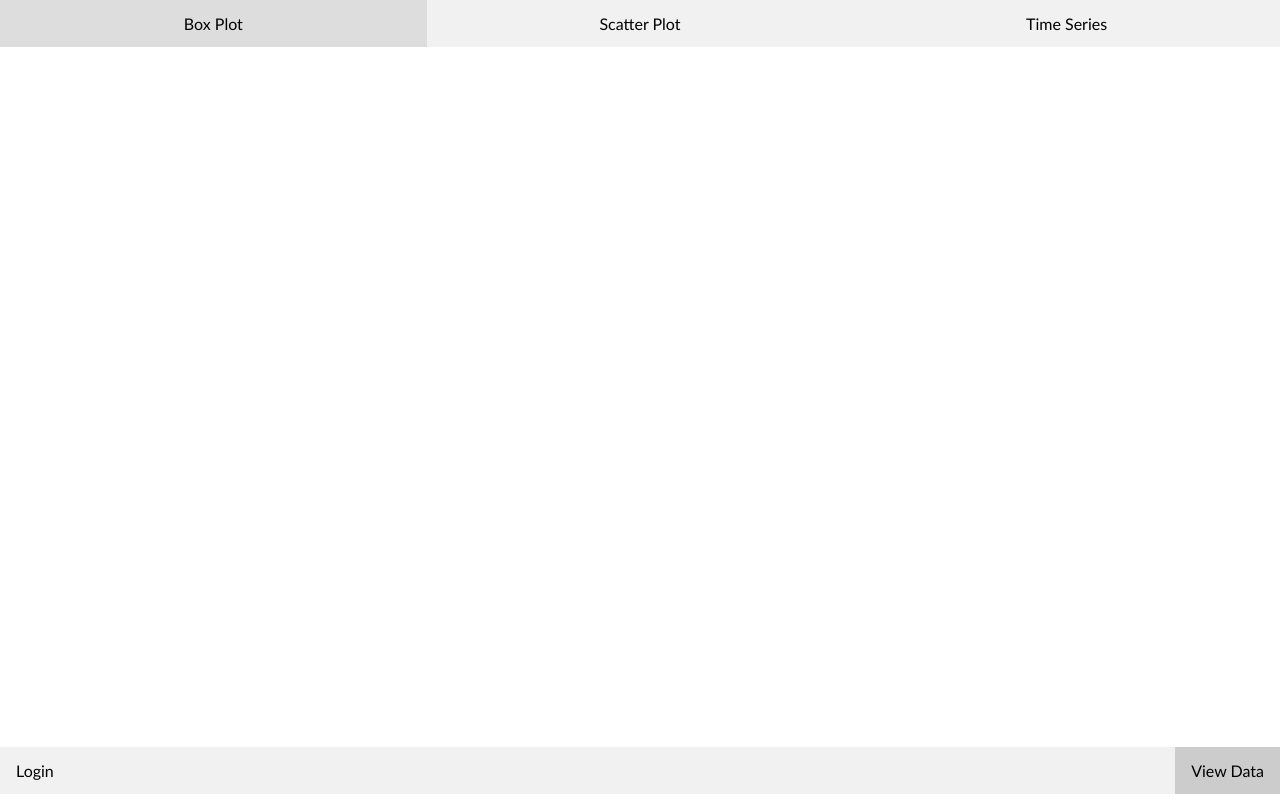
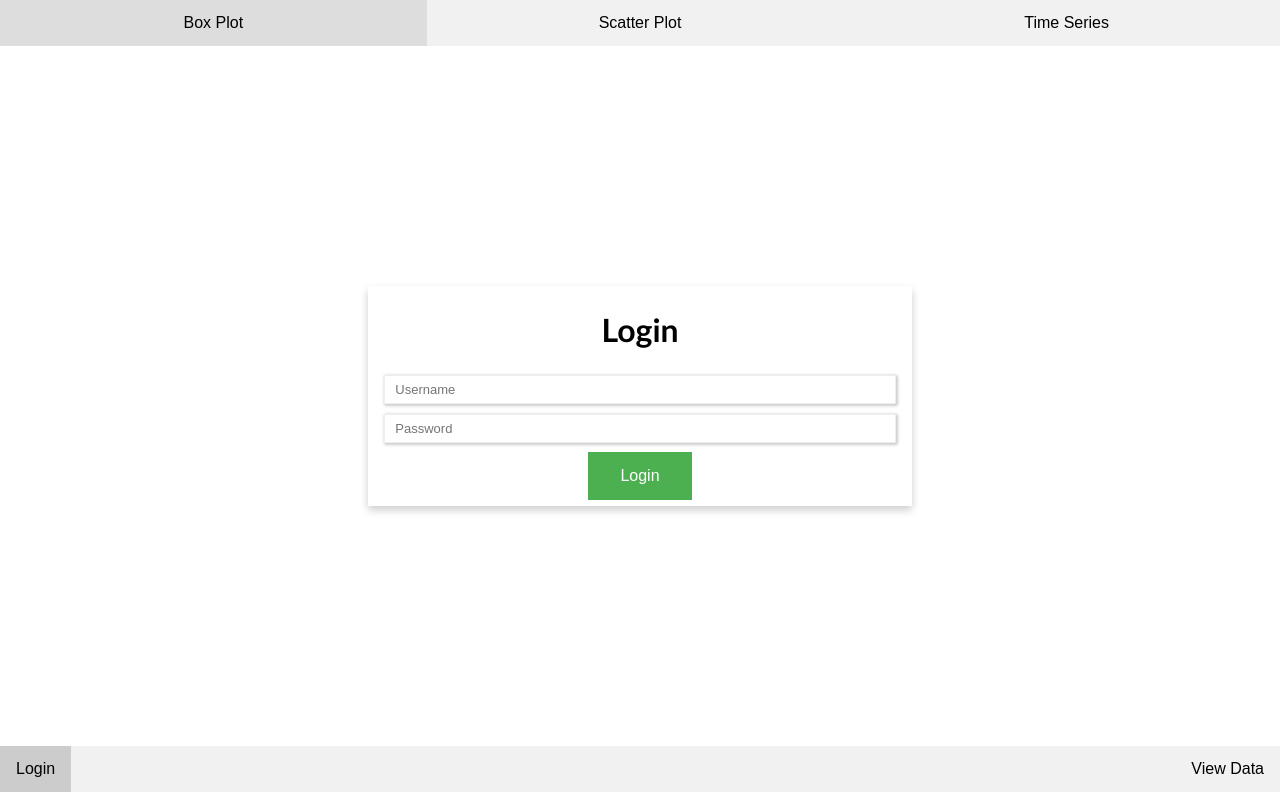
Before and after one commit to ekumala1/streamviz, a PHP site: page / in a window 1280 px wide. Run offline with PHP 8.4, Linux system fonts and the light colour scheme; data that the repository does not hold is empty.

Commit message:
login UI done (database up next)

```diff
--- a/index.html
+++ b/index.html
@@ -90,7 +90,20 @@
 
       <div id="login" class="tab-content">
         <div class="card">
-          login here :D
+          <h1>Login</h1>
+          <input
+            id="l_username"
+            type="text"
+            style="width: 100%"
+            placeholder="Username"
+          />
+          <input
+            id="l_password"
+            type="text"
+            style="width: 100%"
+            placeholder="Password"
+          />
+          <button onclick="login()">Login</button>
         </div>
       </div>
 
--- a/main.js
+++ b/main.js
@@ -19,7 +19,7 @@ window.onload = function() {
     console.log(data);
 
     // just for testing (switch this back to raw if not set)
-    viewTab('raw');
+    viewTab('login');
   });
 };
 
@@ -134,3 +134,11 @@ function setParam(index, value) {
     box.buildBox(params);
   }
 }
+
+function login() {
+  username = document.getElementById('l_username');
+  password = document.getElementById('l_password');
+
+  console.log(username.value);
+  console.log(password.value);
+}
--- a/style.css
+++ b/style.css
@@ -14,6 +14,7 @@
 body {
   margin: 0;
   padding: 0;
+  font: 16px 'Trebuchet MS', 'Helvetica', sans-serif;
 }
 .tab-content {
   height: calc(100vh - 100px);
@@ -27,18 +28,14 @@ body {
   background-color: #f1f1f1;
   width: 100%;
 }
-.tab-bar:after {
-  content: ' ';
-  display: block;
-  clear: both;
-}
 .tab-button {
   background-color: inherit;
   border: none;
   outline: none;
   padding: 14px 16px;
   transition: 0.3s;
-  font: 16px 'Trebuchet MS', 'Helvetica', sans-serif;
+  color: black;
+  margin: 0;
 }
 .tab-button.top {
   width: calc(100% / 3);
@@ -64,11 +61,6 @@ body {
   flex: 1;
 }
 
-.card {
-  box-shadow: 0 4px 8px 0 rgba(0, 0, 0, 0.2);
-  padding: 2px 16px;
-}
-
 .bubble {
   fill: orange;
 }
@@ -84,3 +76,40 @@ body {
   stroke: orange;
   stroke-width: 2px;
 }
+
+.card {
+  box-shadow: 0 4px 8px 0 rgba(0, 0, 0, 0.2);
+  padding: 2px 16px;
+  margin: auto;
+  text-align: center;
+}
+
+input[type='text'],
+input[type='email'],
+input[type='number'],
+input[type='password'],
+input[type='date'] {
+  border: none;
+  background: #fff;
+  font-size: 13px;
+  padding: 6px 10px;
+  border-radius: 1px;
+  box-shadow: 1px 1px 3px 1px #ccc;
+  border: 1px solid #eee;
+
+  margin: 5px 0;
+}
+
+button {
+  background-color: #4caf50;
+  border: none;
+  color: white;
+  padding: 15px 32px;
+  display: inline-block;
+  font-size: 16px;
+  margin: 4px 2px;
+  transition: 0.3s;
+}
+button:hover {
+  background-color: #29972d;
+}
```
